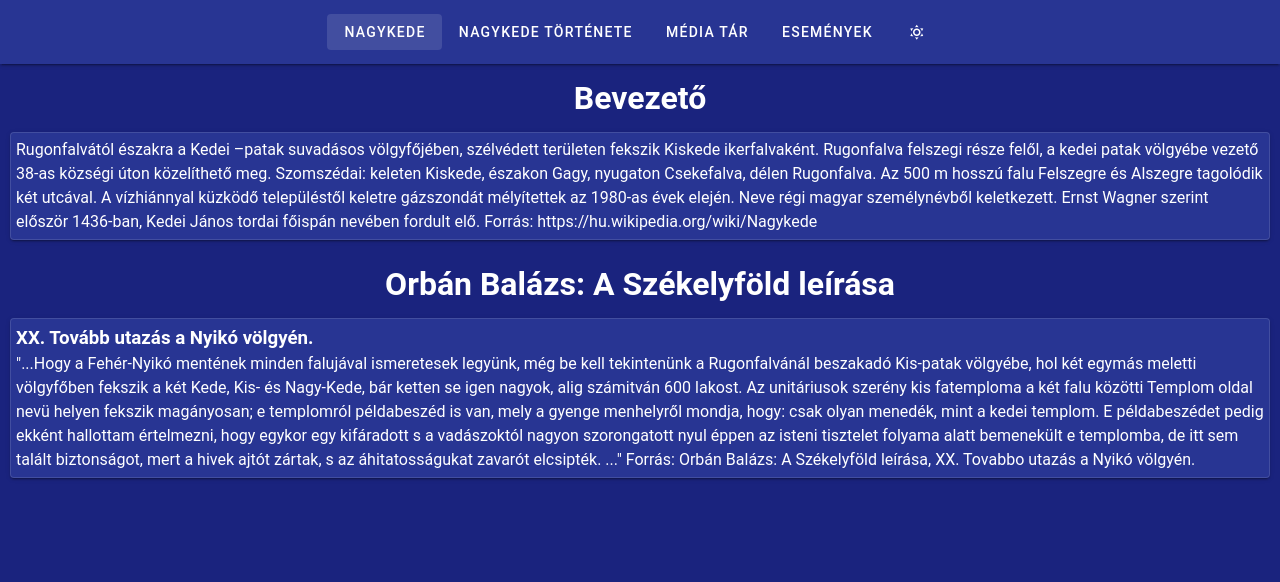
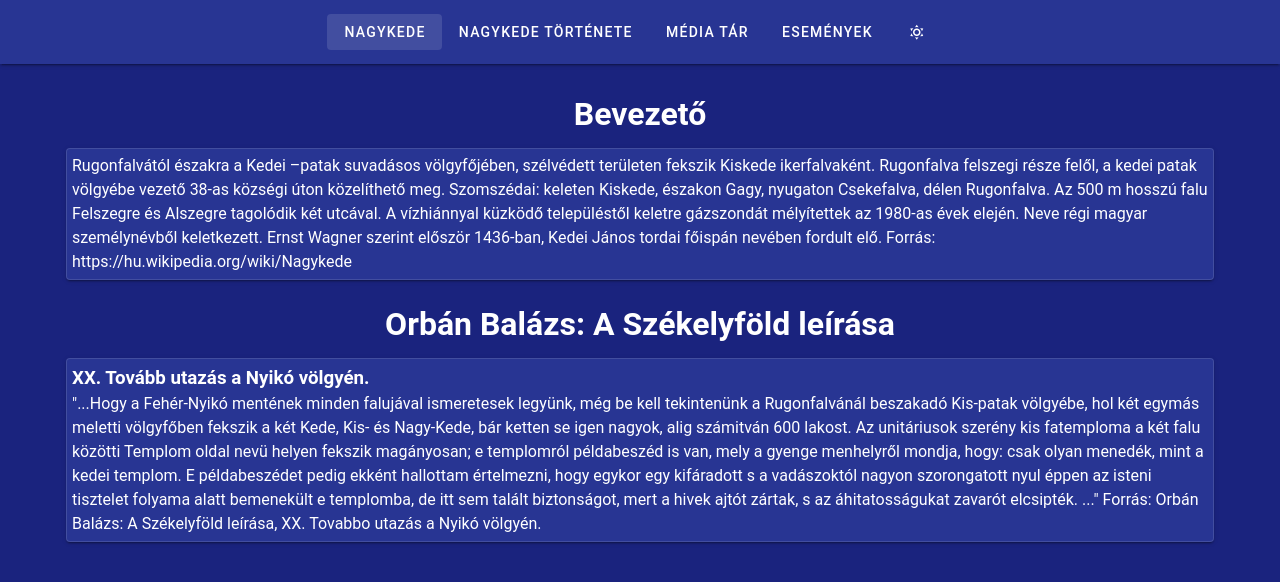
Before and after one commit to tloszkov/nagykede, a Vue app: page / in a window 1280 px wide. Shown: the top 582 px of the page. Built offline with nearby package versions, Linux system fonts and the light colour scheme.

Commit message:
feat: Wrap ContentOfTheSites in v-container for improved layout

```diff
--- a/src/pages/index.vue
+++ b/src/pages/index.vue
@@ -1,5 +1,7 @@
 <template>
-  <ContentOfTheSites :contentOfPage="contentOfPage" />
+  <v-container max-width="1200">
+    <ContentOfTheSites :contentOfPage="contentOfPage" />
+  </v-container>
 </template>
 
 <script lang="ts" setup>
```
